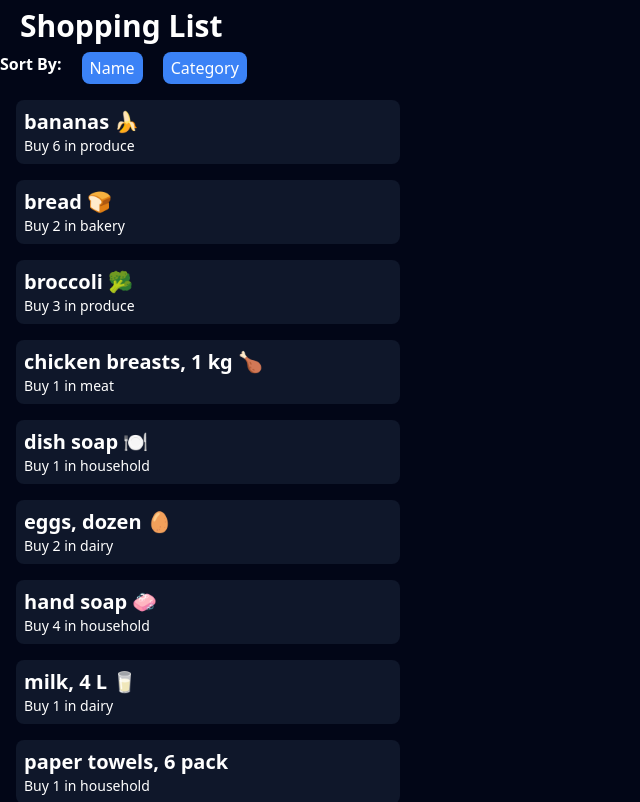
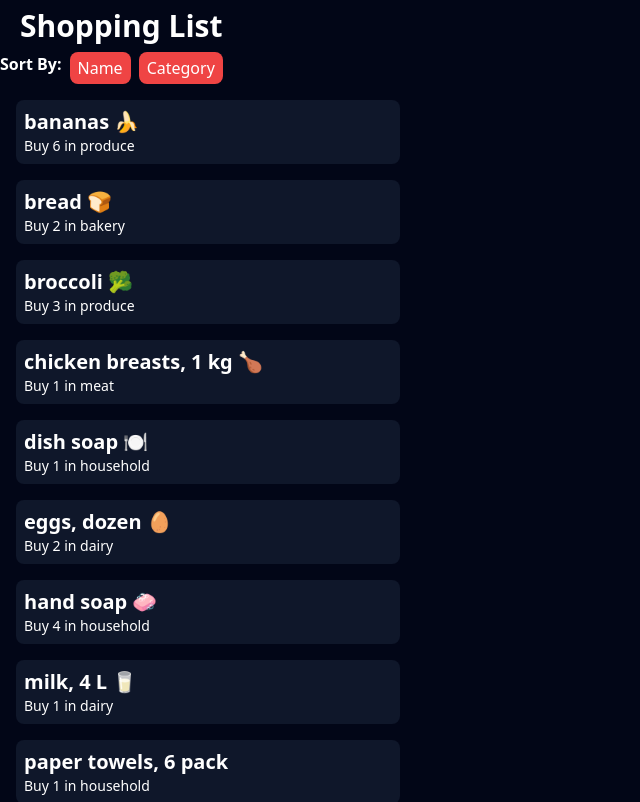
Before and after one commit to K0A1R/cprg306-assignments, a Next.js app: page /week-6 in a window 1280 px wide. Shown: the top 802 px of the page, without its empty margins (0-640 px from the left). Built offline with nearby package versions, Linux system fonts and the light colour scheme.

Commit message:
Update week-6 (item-list.js)
Update minor visual changes to button and removed gap.

```diff
--- a/app/week-6/item-list.js
+++ b/app/week-6/item-list.js
@@ -15,22 +15,23 @@ export default function ItemList() {
   }
   return (
     <section>
-      <section className="flex gap-5">
+      <section className="flex">
         <p className="text-white font-bold">Sort By:</p>
         <button
-          className="text-white bg-blue-500 rounded-lg h-8 px-2 hover:bg-blue-600"
+          className="text-white bg-red-500 rounded-lg ml-2 h-8 px-2 hover:bg-red-600"
           type="submit"
           onClick={() => setSortBy("name")}
         >
           Name
         </button>
         <button
-          className="text-white bg-blue-500 rounded-lg h-8 px-2 hover:bg-blue-600"
+          className="text-white bg-red-500 rounded-lg ml-2 h-8 px-2 hover:bg-red-600"
           type="submit"
           onClick={() => setSortBy("category")}
         >
           Category
         </button>
+        <button type="submit"></button>
       </section>
       <div>
         {items.map((item) => (
```
